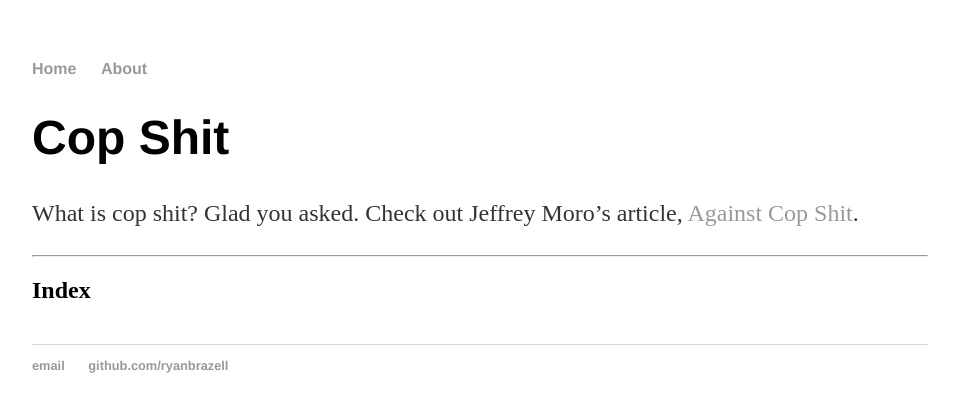
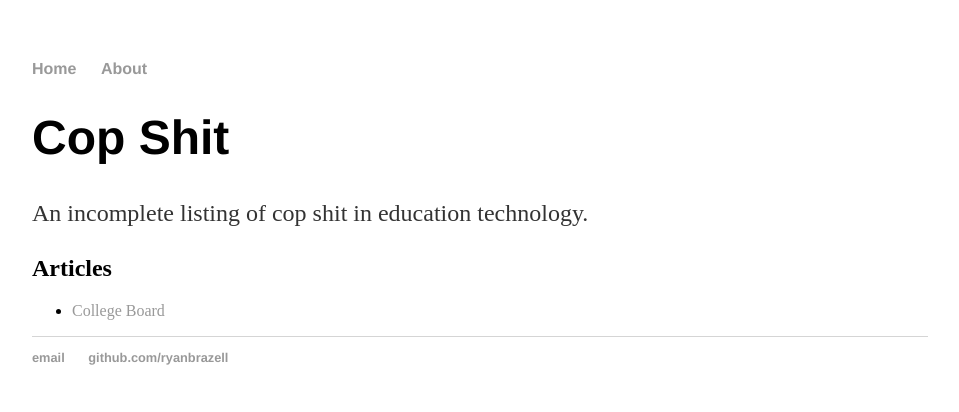
Before and after one commit to ryanbrazell/ryanbrazell.github.io, a Jekyll site: the page built from index.md, in a window 1280 px wide. Shown: the top 412 px of the page, without its empty margins (160-1119 px from the left). Built offline with Jekyll 4.4.1, drawn with Linux system fonts in a browser that asks for light colours.

Commit message:
added college board article link to index

```diff
--- a/index.md
+++ b/index.md
@@ -4,14 +4,8 @@ title: Cop Shit
 ---
 # {{ page.title }}
 
-What is cop shit? Glad you asked. Check out Jeffrey Moro's article, <a href="https://jeffreymoro.com/blog/2020-02-13-against-cop-shit/" target="_blank">Against Cop Shit</a>.
+An incomplete listing of cop shit in education technology.
 
-<hr />
+## Articles
 
-## Index
-
-<ul class="posts">
-	{% for post in site.posts %}
-	 	<li><span>{{ post.date | date_to_string }}</span> » <a href="{{ post.url }}" title="{{ post.title }}">{{ post.title }}</a></li>
-	  {% endfor %}
-</ul>
+* [College Board](http://copshit.net/2020/08/03/college-board)
```
